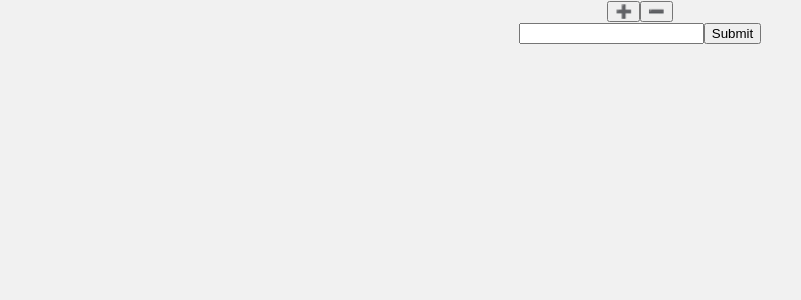
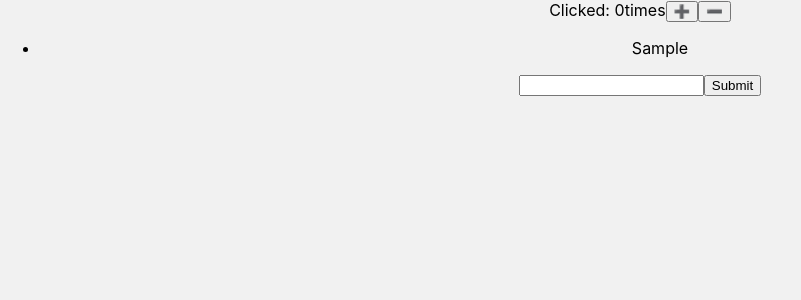
Before and after one commit to chaud1024/redux_counter_app, a React (Create React App) app in the folder redux_counter_app/: page / in a window 1280 px wide. Both pictures are taken after typing "Sample" into the empty fields and a click on the input 732 px from the left and 33 px from the top of the page. Shown: the top 300 px of the page, without its empty margins (0-801 px from the left). Built offline with nearby package versions, Linux system fonts and the light colour scheme.

Commit message:
useSelect, useDispatch

```diff
--- a/redux_counter_app/src/App.tsx
+++ b/redux_counter_app/src/App.tsx
@@ -1,5 +1,7 @@
 import React, { useState } from 'react';
+import { useDispatch, useSelector } from 'react-redux';
 import './App.css';
+import { RootState } from './reducers';
 
 type Props = {
   value: any;
@@ -9,6 +11,10 @@
 
 function App({ value, onIncrement, onDecrement}: Props) {
 
+  const dispatch = useDispatch();
+  const counter = useSelector((state: RootState) => state.counter);
+  const todos: string[] = useSelector((state: RootState) => state.todos);
+
   const [todoValue, setTodoValue] = useState("");
 
   const handleChange = (e: React.ChangeEvent<HTMLInputElement>)  => {
@@ -17,14 +23,19 @@
 
   const addTodo = (e: React.FormEvent<HTMLFormElement>) => {
     e.preventDefault();
+    dispatch({ type: "ADD_TODO", text: todoValue })
     setTodoValue("");
   }
 
   return (
     <div className="App">
-      {/* Clicked: {value}times */}
+      Clicked: {counter}times
       <button onClick={onIncrement}>➕</button>
       <button onClick={onDecrement}>➖</button>
+
+      <ul>
+        {todos.map((todo, index) => <li key={index}>{todo}</li>)}
+      </ul>
 
       <form onSubmit={addTodo}>
         <input type="text" value={todoValue} onChange={handleChange} />
--- a/redux_counter_app/src/index.tsx
+++ b/redux_counter_app/src/index.tsx
@@ -12,11 +12,6 @@
 );
 
 const store = createStore(rootReducer);
-
-store.dispatch({
-  type: "ADD_TODO",
-  text: "USE REDUX"
-})
 
 console.log('store.getState', store.getState());
 
--- a/redux_counter_app/src/reducers/index.tsx
+++ b/redux_counter_app/src/reducers/index.tsx
@@ -7,4 +7,6 @@
     todos
 })
 
-export default rootReducer
+export default rootReducer;
+
+export type RootState = ReturnType<typeof rootReducer>;
```
